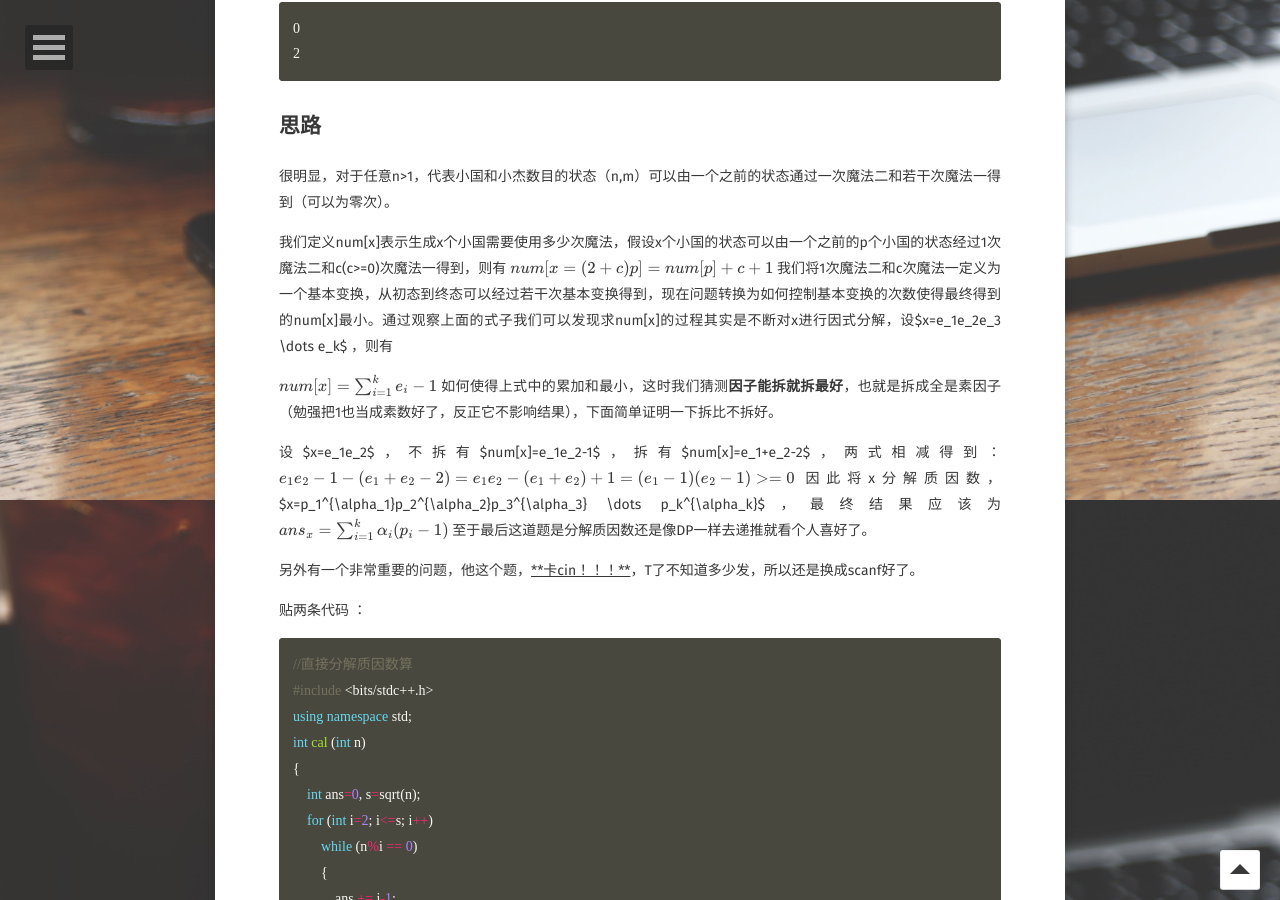
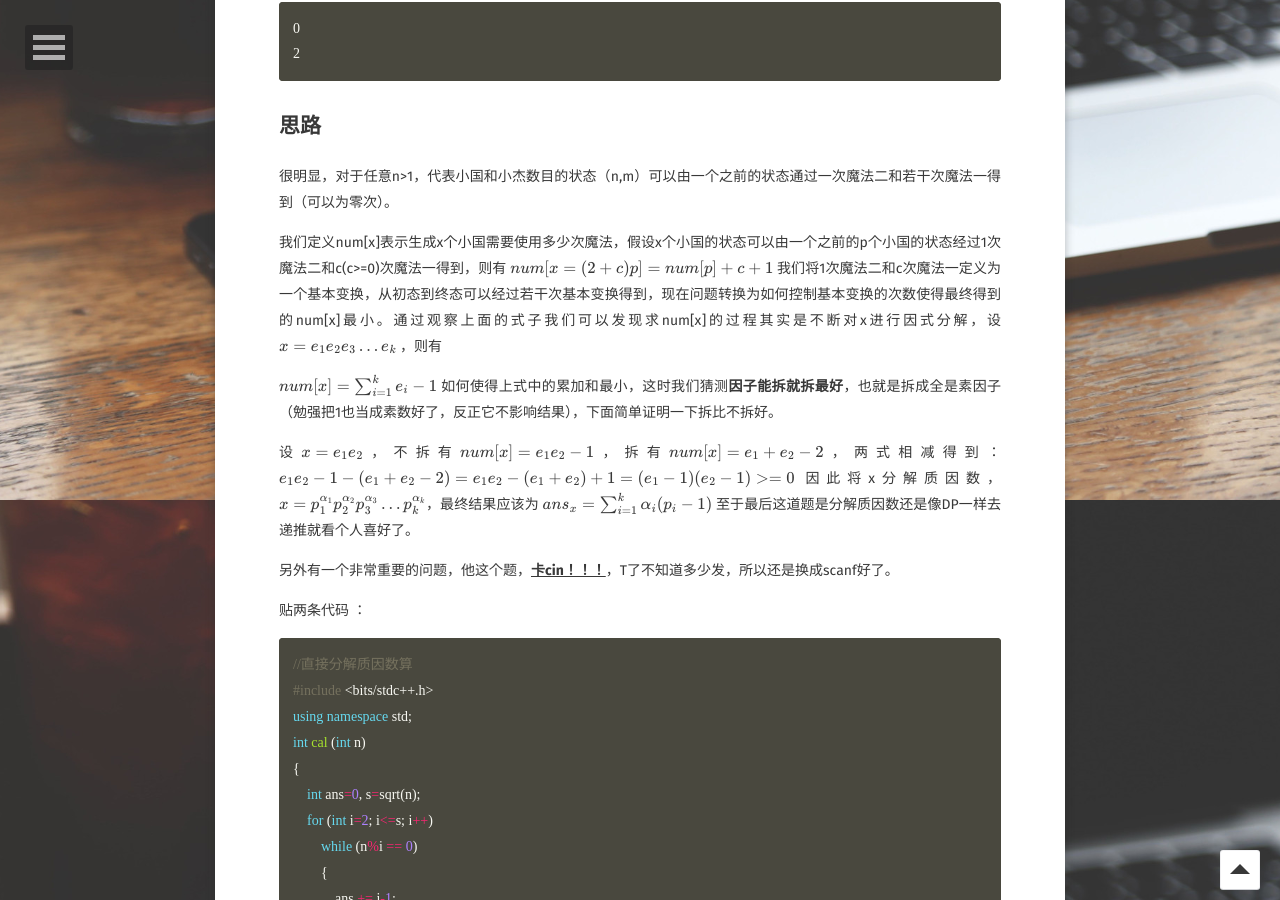
Before and after one commit to dancingline/dancingline.github.io, a Jekyll site: the page built from _posts/2018-05-27-readability-feature-post.md, in a window 1280 px wide and 900 px high, scrolled down 1300 px. Built offline with Jekyll 4.4.1, drawn with Linux system fonts in a browser that asks for light colours; some web fonts are replaced; formulas are drawn with MathJax 3.

Commit message:
modified some formulas

```diff
--- a/_posts/2018-05-27-readability-feature-post.md
+++ b/_posts/2018-05-27-readability-feature-post.md
@@ -61,7 +61,7 @@ comments: false
 $$
 num[x=(2+c)p] = num[p]+c+1
 $$
-我们将1次魔法二和c次魔法一定义为一个基本变换，从初态到终态可以经过若干次基本变换得到，现在问题转换为如何控制基本变换的次数使得最终得到的num[x]最小。通过观察上面的式子我们可以发现求num[x]的过程其实是不断对x进行因式分解，设$x=e_1e_2e_3 \dots e_k$ ，则有
+我们将1次魔法二和c次魔法一定义为一个基本变换，从初态到终态可以经过若干次基本变换得到，现在问题转换为如何控制基本变换的次数使得最终得到的num[x]最小。通过观察上面的式子我们可以发现求num[x]的过程其实是不断对x进行因式分解，设$$x=e_1e_2e_3 \dots e_k$$ ，则有
 
 
 $$
@@ -69,17 +69,17 @@ num[x]=\sum_{i=1}^k e_i-1
 $$
 如何使得上式中的累加和最小，这时我们猜测**因子能拆就拆最好**，也就是拆成全是素因子（勉强把1也当成素数好了，反正它不影响结果），下面简单证明一下拆比不拆好。
 
-设$x=e_1e_2$，不拆有$num[x]=e_1e_2-1$，拆有$num[x]=e_1+e_2-2$，两式相减得到：
+设$$x=e_1e_2$$，不拆有$$num[x]=e_1e_2-1$$，拆有$$num[x]=e_1+e_2-2$$，两式相减得到：
 $$
 e_1e_2-1-(e_1+e_2-2)=e_1e_2-(e_1+e_2)+1=(e_1-1)(e_2-1)>=0
 $$
-因此将x分解质因数，$x=p_1^{\alpha_1}p_2^{\alpha_2}p_3^{\alpha_3} \dots p_k^{\alpha_k}$，最终结果应该为
+因此将x分解质因数，$$x=p_1^{\alpha_1}p_2^{\alpha_2}p_3^{\alpha_3} \dots p_k^{\alpha_k}$$，最终结果应该为
 $$
 ans_x=\sum_{i=1}^k\alpha_i(p_i-1)
 $$
 至于最后这道题是分解质因数还是像DP一样去递推就看个人喜好了。
 
-另外有一个非常重要的问题，他这个题，<u>**卡cin！！！**</u>，T了不知道多少发，所以还是换成scanf好了。
+另外有一个非常重要的问题，他这个题，**<u>卡cin！！！</u>**，T了不知道多少发，所以还是换成scanf好了。
 
 贴两条代码 ：
 
```
